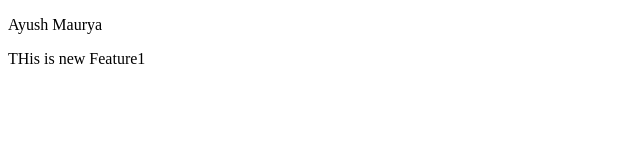
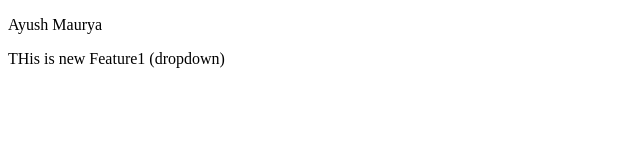
Before and after one commit to ayush-maurya12/localrepo, a plain HTML site: page index.html in a window 1280 px wide. Shown: the full height of the page, 0-640 px from the left. Drawn offline with Linux system fonts and the light colour scheme.

```diff
--- a/index.html
+++ b/index.html
@@ -7,6 +7,6 @@
 </head>
 <body>
     <p>Ayush Maurya</p>
-    <p>THis is new Feature1</p>
+    <p>THis is new Feature1 (dropdown)</p>
 </body>
 </html>
```
